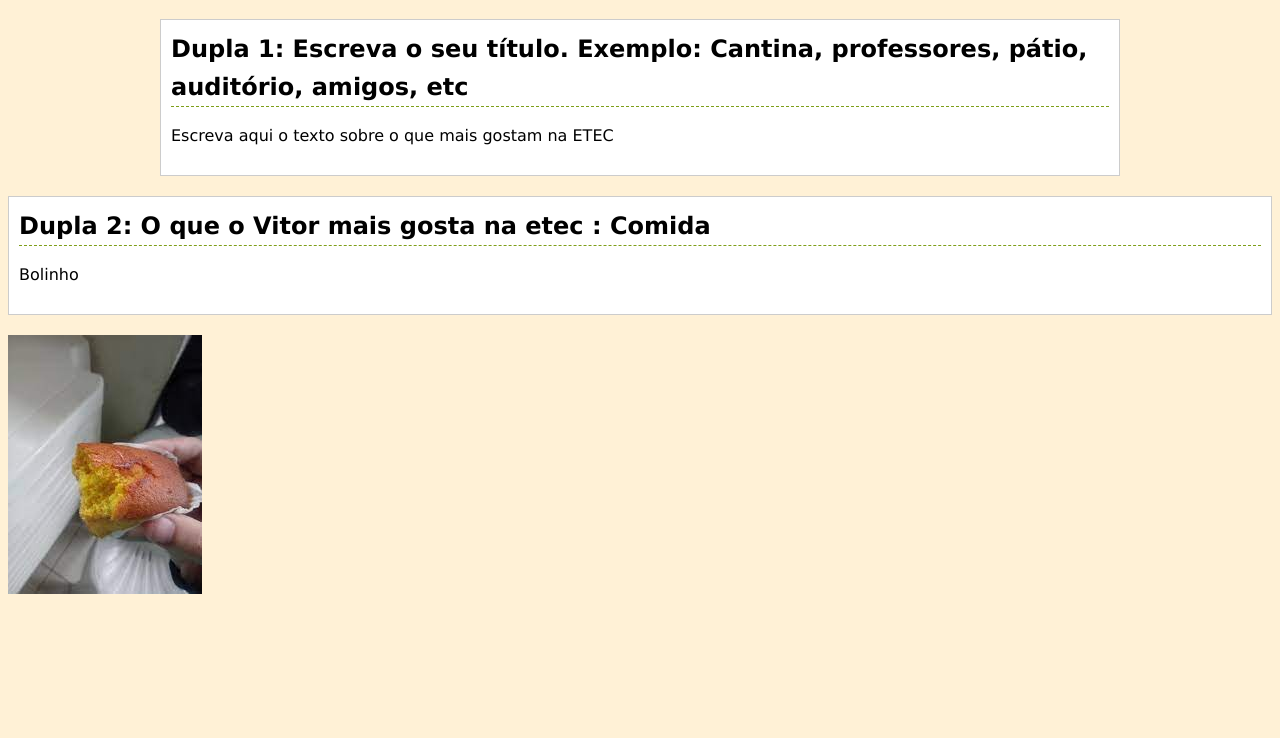
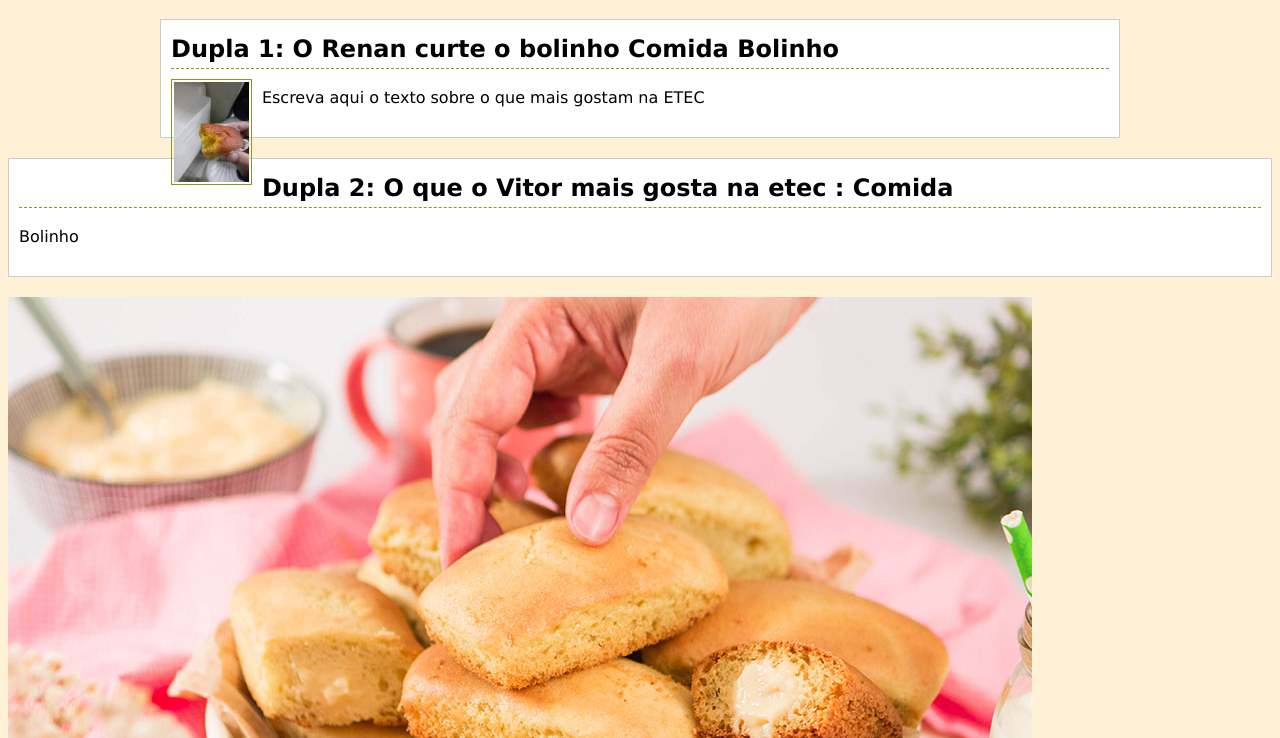
Before and after one commit to ThiagoB456/i-love-etec, a plain HTML site: page index.html in a window 1280 px wide. Shown: the part 62-800 px from the top of the page. Drawn offline with Linux system fonts and the light colour scheme.

Commit message:
Inclusao de imagem da dupla nome1-nome2

```diff
--- a/index.html
+++ b/index.html
@@ -7,14 +7,14 @@
 <div class='container'>
 <h1>O que eu mais gosto na ETEC</h1>
 <div class='content'>
-<h2>Dupla 1: Escreva o seu título. Exemplo: Cantina,
-professores, pátio, auditório, amigos, etc</h2>
+<h2>Dupla 1: O Renan curte o bolinho Comida Bolinho</h2>
+<img src='images/bolinho.jpg'>
 <p>
 Escreva aqui o texto sobre o que mais gostam na ETEC
 </p>
 </div>
 </div> <div class='content'> <h2>Dupla 2: O que o Vitor mais gosta na etec : Comida </h2> <p> Bolinho </p> </div>
 </div>
-<img src='images/bolinho.jpg'>
+<img src='images/bolin.jpg'>
 </body>
 </html>
```
Also changed, not shown: images/bolin.jpg (added).
